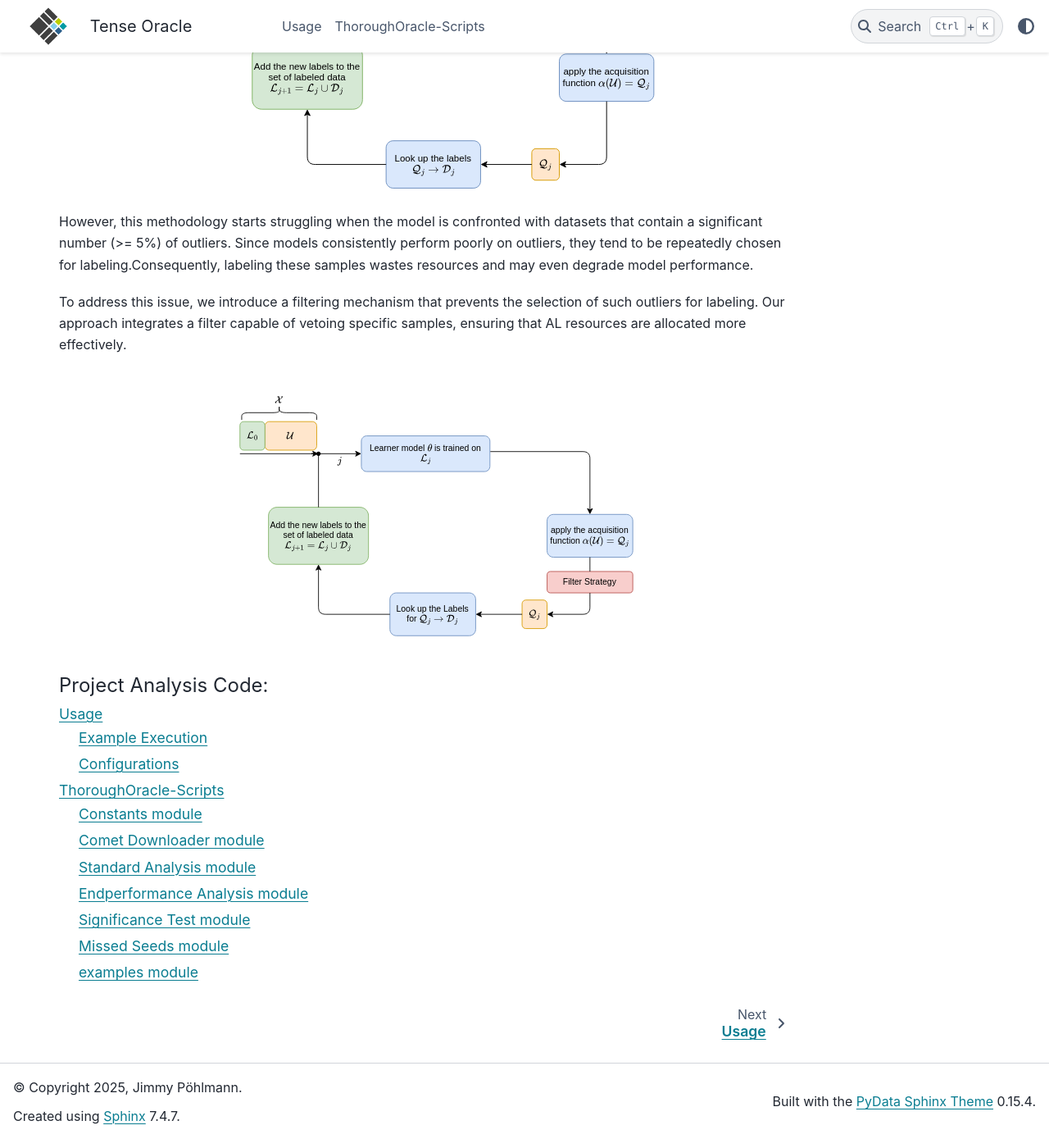
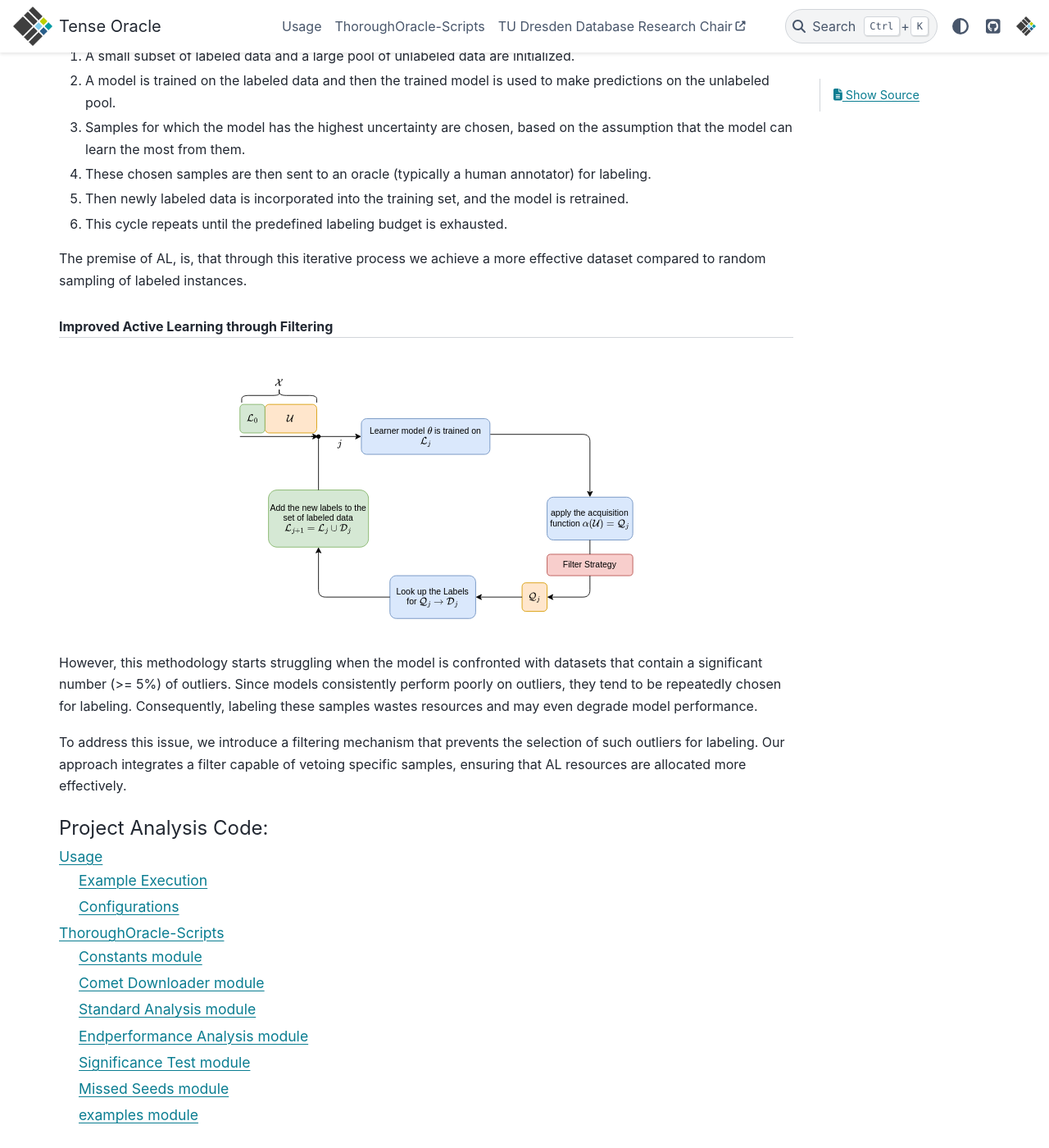
Before and after one commit to jembie/TenseOracle, a Sphinx documentation site: the page built from docs/index.rst, in a window 1280 px wide and 1400 px high, scrolled down 968 px. Shown: the whole window at 82% size. Built offline with Sphinx 7.4.7 and the PyData theme 0.15.4, drawn with Linux system fonts in a browser that asks for light colours; some of the changed text lies outside the part shown.

Commit message:
Replace .png files with .svg and restructure text

```diff
--- a/docs/conf.py
+++ b/docs/conf.py
@@ -29,13 +29,30 @@
 html_theme = "pydata_sphinx_theme"
 html_static_path = ["_static"]
 html_css_files = ["custom.css"]
-html_logo = "_static/db_chair_logo.png"
+html_logo = "_images/db_chair_logo.svg"
 
 
 html_theme_options = {
     "logo": {
         "text": "Tense Oracle",
-        "image_light": "_images/db_chair_logo.png",
-        "image_dark": "_images/db_chair_logo.png",
-    }
+        "image_light": "_images/db_chair_logo.svg",
+        "image_dark": "_images/db_chair_logo.svg",
+    },
+    "icon_links": [
+        {
+            "name": "GitHub Project",
+            "url": "https://github.com/JP-SystemsX/TenseOracle",
+            "icon": "fa-brands fa-square-github",
+            "type": "fontawesome",
+        },
+        {
+            "name": "Research Chair",
+            "url": "https://tu-dresden.de/ing/informatik/sya/db/#intro",
+            "icon": "_static/db_chair_logo.svg",
+            "type": "local",
+        },
+    ],
+    "external_links": [
+        {"name": "TU Dresden Database Research Chair", "url": "https://tu-dresden.de/ing/informatik/sya/db/#intro"},
+    ],
 }
--- a/docs/index.rst
+++ b/docs/index.rst
@@ -13,9 +14,12 @@
 The reason for that is, that the model assumes that it can gain the most information from samples on which it currently performs poorly compared to samples where the model is already performing well.
 However, this assumption does not hold for outliers, as these samples often remain 'unlearnable' and thus lead to an inefficient allocation of labeling resources.
 
-
+.. rubric:: Active Learning in a Nutshell
 AL is a technique designed to reduce the cost of labeling large datasets for machine learning through selectively labeling only the most informative data samples.
 One of the most widely used methods within AL is pool-based uncertainty sampling, which follows an iterative loop:
+
+.. figure:: _images/al_loop.svg
+   :align: center
 
 1. A small subset of labeled data and a large pool of unlabeled data are initialized.
 2. A model is trained on the labeled data and then the trained model is used to make predictions on the unlabeled pool.
@@ -26,15 +30,14 @@
 
 The premise of AL, is, that through this iterative process we achieve a more effective dataset compared to random sampling of labeled instances.
 
-.. figure:: _images/al_loop.svg
+.. rubric:: Improved Active Learning through Filtering
+.. figure:: _images/al_loop_filtered.svg
    :align: center
 
-However, this methodology starts struggling when the model is confronted with datasets that contain a significant number (>= 5%) of outliers. Since models consistently perform poorly on outliers, they tend to be repeatedly chosen for labeling.Consequently, labeling these samples wastes resources and may even degrade model performance.
+
+However, this methodology starts struggling when the model is confronted with datasets that contain a significant number (>= 5%) of outliers. Since models consistently perform poorly on outliers, they tend to be repeatedly chosen for labeling. Consequently, labeling these samples wastes resources and may even degrade model performance.
 
 To address this issue, we introduce a filtering mechanism that prevents the selection of such outliers for labeling. Our approach integrates a filter capable of vetoing specific samples, ensuring that AL resources are allocated more effectively.
-
-.. figure:: _images/al_loop_filtered.svg
-   :align: center
 
 
 .. toctree::
```
Also changed, not shown: other parts of docs/index.rst (+2 -1 lines), docs/_images/db_chair_logo.png (deleted), docs/_images/db_chair_logo.svg (added), docs/_static/db_chair_logo.svg (added).
